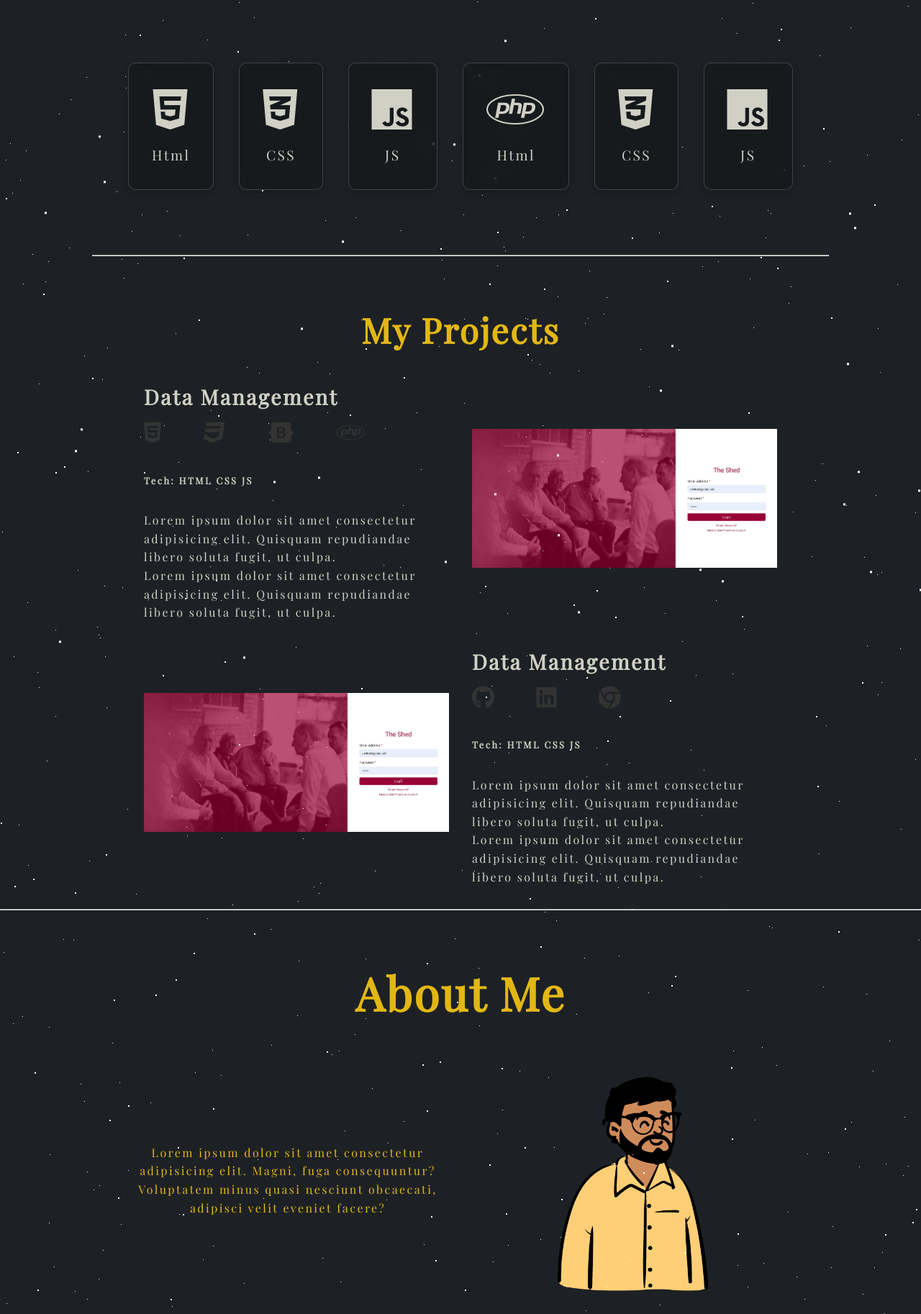
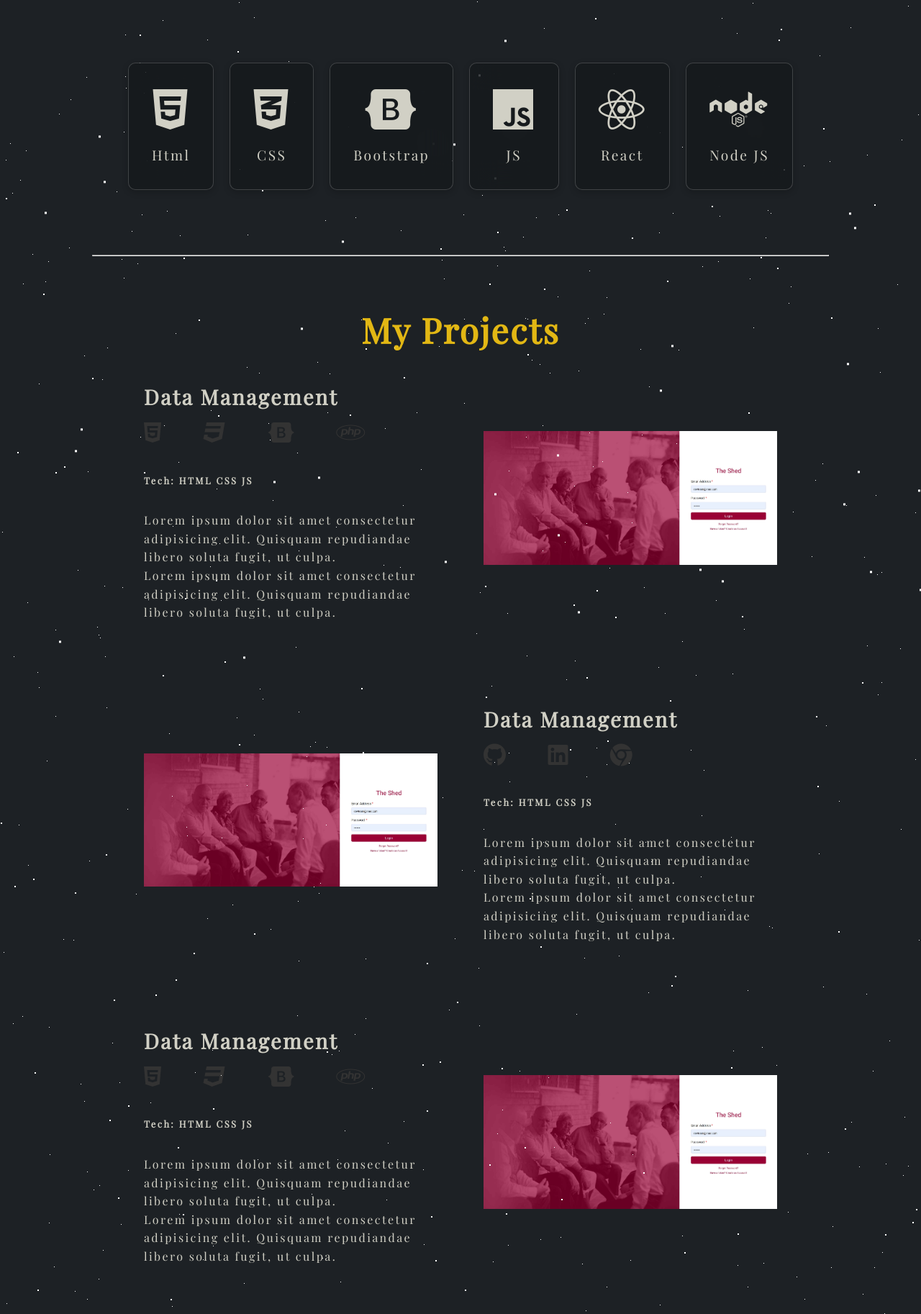
Before and after one commit to Bibek-2022/My-Portfolio, a plain HTML site: page index.html in a window 1280 px wide. Shown: the part 974-2800 px from the top of the page at 72% size. Drawn offline with nearby package versions, Linux system fonts and the light colour scheme.

Commit message:
Added content

```diff
--- a/index.html
+++ b/index.html
@@ -47,14 +47,13 @@
           <h2>Hi I am Bibek Shrestha</h2>
           <h1 class="imp">Software Developer</h1>
           <p class="desc mt-4">
-            Lorem ipsum dolor sit amet consectetur adipisicing elit. Eaque
-            commodi magnam quasi numquam architecto tempora.
+            I am a software developer with a passion for building things that live on the internet. I love the web and its endless potential. I'm currently working at Linfox Armaguard as a Software Developer. I'm a graduate from Western Sydney University.
           </p>
           <div class="btns">
             <button class="btn btn-outline btn--scroll-to">
               See My Projects &DownArrow;
             </button>
-            <a href="" class="btn-side"><u>Download my Resume</u></a>
+            <a href="./assets/Bibek Shrestha Resume.docx" class="btn-side"><u>Download my Resume</u></a>
           </div>
         </div>
 
@@ -92,10 +91,10 @@
         <div class="sec-content">
           <span class="icon card"><i class="fab fa-html5"></i>Html</span>
           <span class="icon card"><i class="fab fa-css3-alt"></i>CSS</span>
+          <span class="icon card"><i class="fab fa-bootstrap"></i>Bootstrap</span>
           <span class="icon card"><i class="fab fa-js"></i>JS</span>
-          <span class="icon card"><i class="fab fa-php"></i>Html</span>
-          <span class="icon card"><i class="fab fa-css3-alt"></i>CSS</span>
-          <span class="icon card"><i class="fab fa-js"></i>JS</span>
+          <span class="icon card"><i class="fab fa-react"></i>React</span>
+          <span class="icon card"><i class="fab fa-node"></i>Node JS</span>
         </div>
       </section>
 
@@ -109,6 +108,55 @@
 
         <div class="content container">
           <div class="projectContainer mt-4">
+            <div class="projinfo">
+              <h1>Data Management</h1>
+              <div class="links">
+                <a href="github"><i class="fab fa-html5"></i></a>
+                <a href="linked"><i class="fab fa-css3"></i></a>
+                <a href="linked"><i class="fab fa-bootstrap"></i></a>
+                <a href="linked"><i class="fab fa-php"></i></a>
+              </div>
+              <div class="mt-2">
+                <h6>Tech: HTML CSS JS</h6>
+              </div>
+              <p class="mt-2">
+                Lorem ipsum dolor sit amet consectetur adipisicing elit.
+                Quisquam repudiandae libero soluta fugit, ut culpa.
+              </p>
+              <p>
+                Lorem ipsum dolor sit amet consectetur adipisicing elit.
+                Quisquam repudiandae libero soluta fugit, ut culpa.
+              </p>
+            </div>
+            <div class="projectimg">
+              <img src="./assets/shed.JPG" alt="" />
+            </div>
+          </div>
+          <div class="projectContainer mt-4">
+            <div class="projectimg">
+              <img src="./assets/shed.JPG" alt="" />
+            </div>
+            <div class="projinfo">
+              <h1>Data Management</h1>
+              <div class="links">
+                <a href="github"><i class="fab fa-github"></i></a>
+                <a href="linked"><i class="fab fa-linkedin"></i></a>
+                <a href="linked"><i class="fab fa-chrome"></i></a>
+              </div>
+              <div class="mt-2">
+                <h6>Tech: HTML CSS JS</h6>
+              </div>
+              <p class="mt-2">
+                Lorem ipsum dolor sit amet consectetur adipisicing elit.
+                Quisquam repudiandae libero soluta fugit, ut culpa.
+              </p>
+              <p>
+                Lorem ipsum dolor sit amet consectetur adipisicing elit.
+                Quisquam repudiandae libero soluta fugit, ut culpa.
+              </p>
+            </div>
+          </div>
+           <div class="projectContainer mt-4">
             <div class="projinfo">
               <h1>Data Management</h1>
               <div class="links">
--- a/style.css
+++ b/style.css
@@ -736,7 +736,7 @@ img {
 }
 
 .desc {
-  text-align: justify;
+  text-align: center;
 }
 
 /* Skills */
@@ -769,9 +769,10 @@ img {
   grid-template-columns: 2fr 2fr;
   justify-content: center;
   align-items: center;
-  gap: 2rem;
+  gap: 4rem;
   margin-top: 5rem;
   margin: 2rem;
+  padding-bottom: 5rem;
 }
 .projectimg {
   /* width: 100%; */
```
Also changed, not shown: 1 other file.
